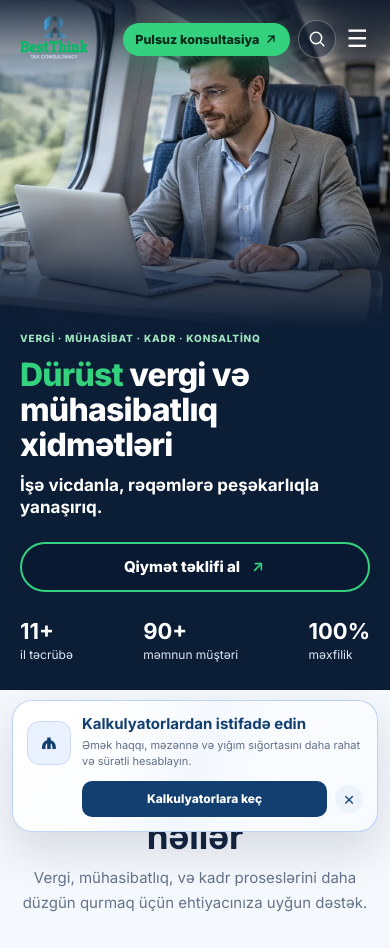
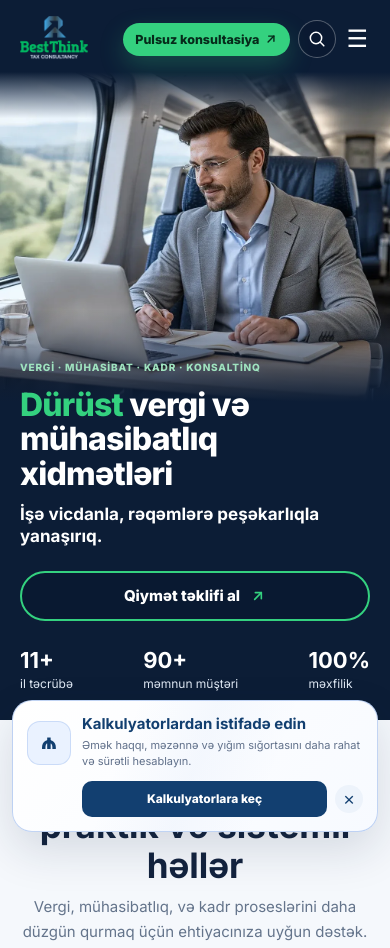
Before and after one commit to Rustamcoding/best-think-website, a plain HTML site: page index.html in a window 390 px wide. Shown: the top 948 px of the page. Drawn offline with Linux system fonts and the light colour scheme.

Commit message:
Mobile hero: photo below the header, kicker over the table under the laptop
Co-Authored-By: Claude Opus 5.5 <noreply@anthropic.com>
Claude-Session: https://claude.ai/code/session_018yX6XdL2ViyEUFzMg6uMRC

```diff
--- a/hero-v2.css
+++ b/hero-v2.css
@@ -73,7 +73,7 @@ body.home-v2 #site-header:not(.is-compact) .menu-btn{color:#fff}
 
 @media(max-width:800px){
   .hero-v2-shell{padding:0}
-  .hero-v2{display:flex;flex-direction:column;min-height:0;border-radius:0}
+  .hero-v2{display:flex;flex-direction:column;min-height:0;padding-top:72px;border-radius:0}
   body.home-v2 #site-header{top:0;left:0;right:0}
   body.home-v2 #site-header:not(.is-compact) .container.nav{margin:0 20px;padding-top:14px}
   body.home-v2 #site-header:not(.is-compact) .brand .brand-logo-dark{height:46px}
@@ -83,8 +83,8 @@ body.home-v2 #site-header:not(.is-compact) .menu-btn{color:#fff}
   /* Telefonda: yuxarıda dar kəsilmiş foto (adam + noutbuk), yazılar fotonun tündləşən alt hissəsinin üstündən başlayır */
   .hero-v2-pic{display:contents}
   .hero-v2-bg{position:relative;inset:auto;z-index:0;order:1;width:100%;height:auto;aspect-ratio:1020/863;object-position:50% 50%!important;animation:none}
-  .hero-v2-shade{display:block;bottom:auto;height:calc(100vw * 863 / 1020);z-index:1;background:linear-gradient(180deg,rgba(8,20,40,.85) 0%,rgba(8,20,40,.25) 22%,rgba(8,20,40,0) 38%,rgba(8,20,40,0) 62%,rgba(12,29,54,.75) 84%,#0c1d36 100%)}
-  .hero-v2-content{position:relative;z-index:2;order:2;margin-top:-56px;padding:0 0 26px}
+  .hero-v2-shade{display:block;top:72px;bottom:auto;height:calc(100vw * 863 / 1020);z-index:1;background:linear-gradient(180deg,#0c1d36 0%,rgba(12,29,54,0) 14%,rgba(12,29,54,0) 72%,rgba(12,29,54,.6) 88%,#0c1d36 100%)}
+  .hero-v2 .hero-v2-content{position:relative;z-index:2;order:2;margin-top:-11vw;padding:0 0 26px}
   .hero-v2-kicker{margin-bottom:12px;font-size:11px;letter-spacing:.12em}
   .hero-v2 h1{margin-bottom:12px;font-size:36px;line-height:1.08}
   .hero-v2-motto{margin-bottom:24px;font-size:19px}
--- a/index.html
+++ b/index.html
@@ -27,7 +27,7 @@
 <meta name="robots" content="index, follow">
 <link rel="canonical" href="https://besthink.az/">
 <link rel="stylesheet" href="style.css?v=20261124-overflow">
-<link rel="stylesheet" href="hero-v2.css?v=20261123-3">
+<link rel="stylesheet" href="hero-v2.css?v=20261124-1">
 <meta property="og:type" content="website">
 <meta property="og:title" content="Mühasibatlıq və Vergi Xidmətləri | Best Think Konsaltinq">
 <meta property="og:description" content="Mühasibat uçotu, vergi uçotu, əmək haqqı hesablanması və maliyyə idarəetməsi üzrə sistemli həllər.">
```
